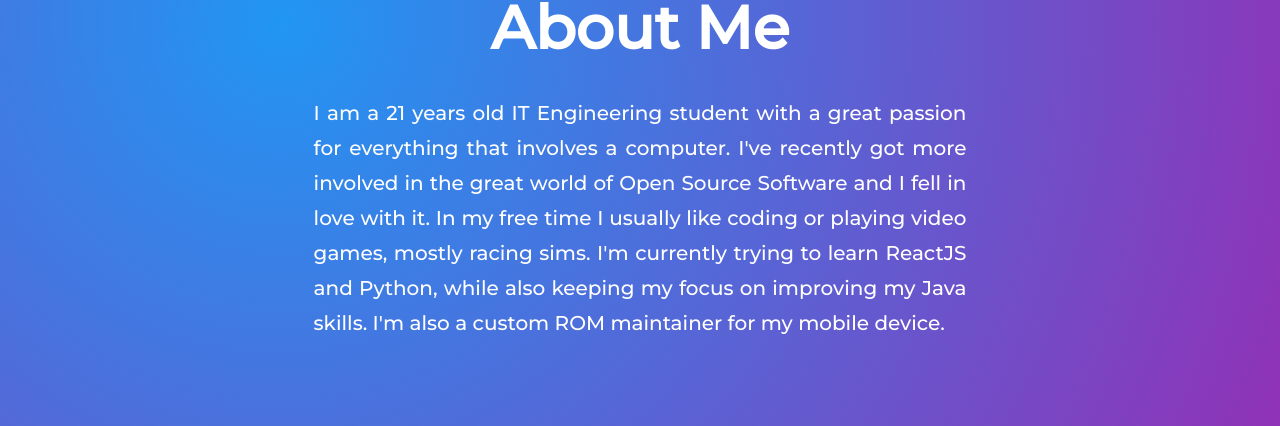
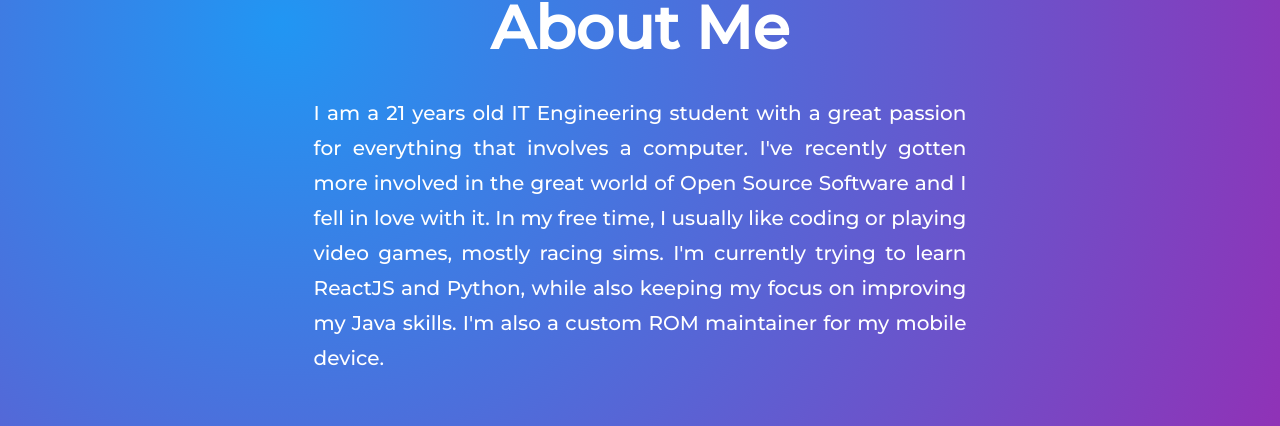
Before and after one commit to Hack64/hack64.github.io, a React (Create React App) app: page / in a window 1280 px wide. Shown: the part 921-1347 px from the top of the page. Built offline with nearby package versions, Linux system fonts and the light colour scheme.

Commit message:
grammar mistakes

```diff
--- a/src/components/info/Info.jsx
+++ b/src/components/info/Info.jsx
@@ -9,7 +9,7 @@ const Info = () => {
                     <h1>About Me</h1>
                 </div>
                 <div className='portfolio__info-content-text'>
-                    <p>I am a 21 years old IT Engineering student with a great passion for everything that involves a computer. I've recently got more involved in the great world of Open Source Software and I fell in love with it. In my free time I usually like coding or playing video games, mostly racing sims. I'm currently trying to learn ReactJS and Python, while also keeping my focus on improving my Java skills. I'm also a custom ROM maintainer for my mobile device.</p>
+                    <p>I am a 21 years old IT Engineering student with a great passion for everything that involves a computer. I've recently gotten more involved in the great world of Open Source Software and I fell in love with it. In my free time, I usually like coding or playing video games, mostly racing sims. I'm currently trying to learn ReactJS and Python, while also keeping my focus on improving my Java skills. I'm also a custom ROM maintainer for my mobile device.</p>
                 </div>
 
             </div>
```
